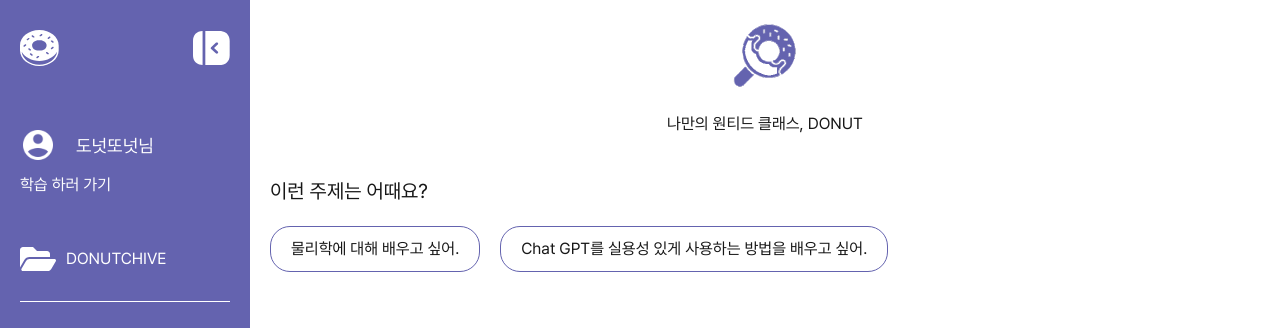
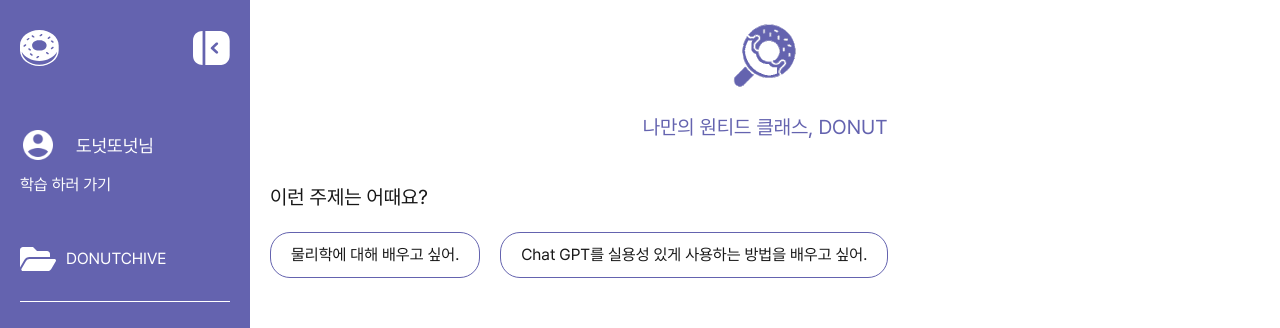
Before and after one commit to NewRun5/FinalProjDonut_frontend, a Next.js app in the folder donut/: page / in a window 1280 px wide. Shown: the top 328 px of the page. Built offline with nearby package versions, Linux system fonts and the light colour scheme; no server answers.

Commit message:
Modify css for main page

```diff
--- a/donut/src/app/components/prompt/prompt.css
+++ b/donut/src/app/components/prompt/prompt.css
@@ -25,6 +25,7 @@
   line-height: 1.5;
   border-radius: 120px;
   overflow-y: auto;
+  font-family: 'pretendard', sans-serif;
 }
 
 .prompt-textarea::placeholder {
--- a/donut/src/app/styles/main.css
+++ b/donut/src/app/styles/main.css
@@ -9,6 +9,9 @@
 .header {
   text-align: center;
 }
+
+
+header h1 {font-size: 20px; color: var(--main);}
 
 .search-icon {
   display: flex;
@@ -39,16 +42,7 @@
   border-radius: 20px;
   font-size: 16px;
   cursor: pointer;
+  font-family: 'pretendard', sans-serif;
 }
 
-/* .prompt {
-  display: flex;
-  justify-content: space-between;
-  align-items: center;
-  height: 120px;
-  padding: 20px;
-  background-color: #ffffff;
-  border: 1px solid var(--main);
-  border-radius:120px;
-  box-shadow: 2px 4px 0px var(--point);
-} */
+.suggestions {font-size: 20px;}
```
Also changed, not shown: donut/src/app/globals.css (line endings or trailing spaces).
